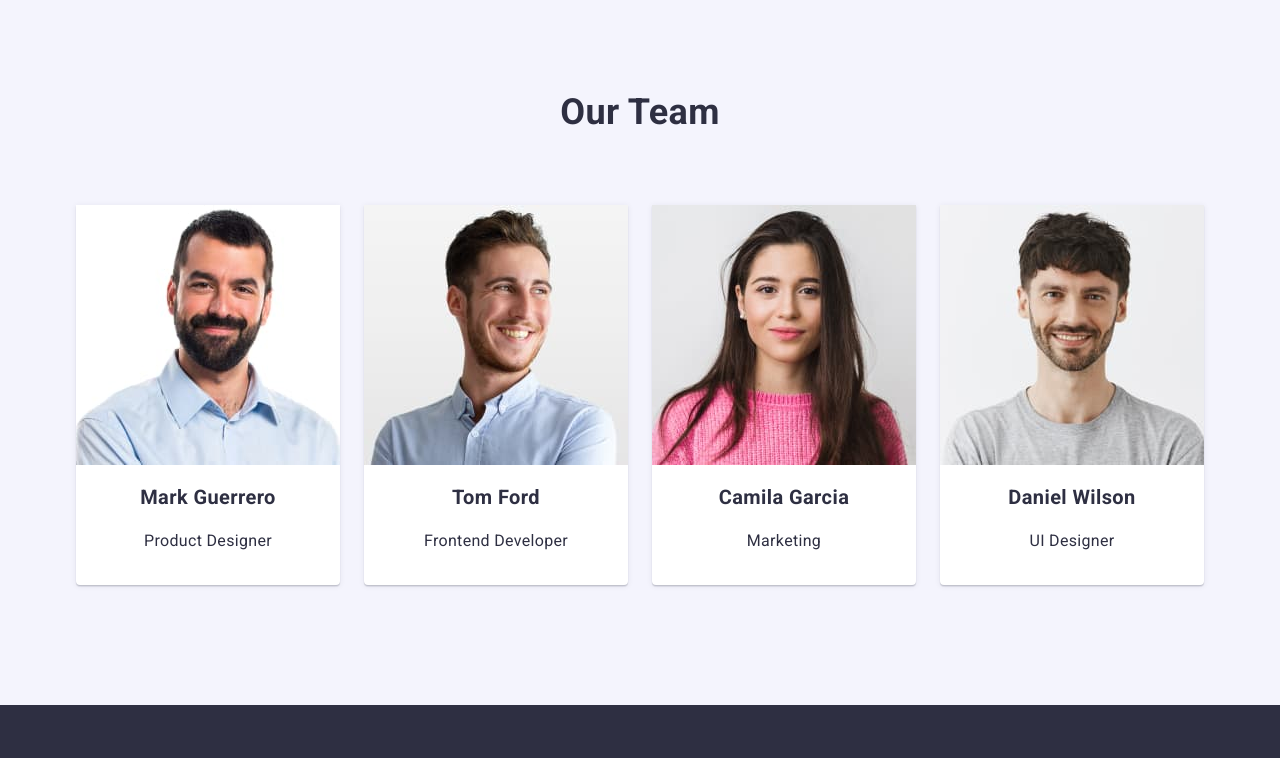
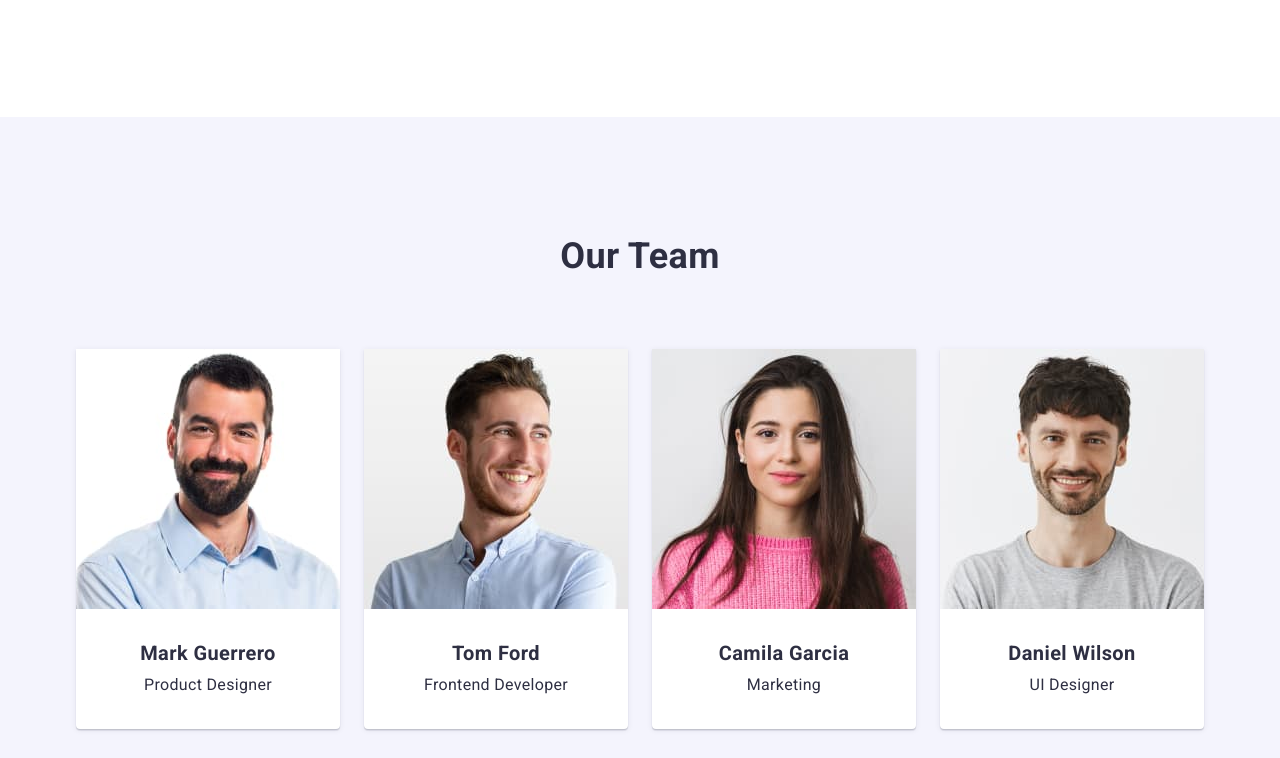
Before and after one commit to AlexDubin/goit-markup-hw-03, a plain HTML site: page index.html in a window 1280 px wide. Shown: the part 1462-2220 px from the top of the page. Drawn offline with nearby package versions, Linux system fonts and the light colour scheme.

Commit message:
cards commit

```diff
--- a/css/style.css
+++ b/css/style.css
@@ -18,7 +18,7 @@ body {
   letter-spacing: 0.02em;
 }
 
-a {
+a, h1, h2, h3, h4, h5, h6, p, ul {
   margin-top: 0;
   margin-bottom: 0;
 }
@@ -130,6 +130,8 @@ box-shadow: 0px 2px 1px rgba(46, 47, 66, 0.08), 0px 1px 1px rgba(46, 47, 66, 0.1
 /* Hero */
 
 .hero {
+  padding-top: 192px;
+  padding-bottom: 192px;
   background: var(--title-text-color);
   text-align: center;
 }
@@ -238,6 +240,10 @@ title {
   display: flex;
 }
 
+.team-card-text {
+  padding: 32px;
+}
+
 .team .list-team + .list-team {
   margin-left: 24px;
 }
@@ -248,8 +254,8 @@ title {
   font-size: 20px;
   line-height: 1.2;
   letter-spacing: 0.02em;
-  margin-top: 32;
-  margin-bottom: 8;
+  margin-top: 0;
+  margin-bottom: 8px;
 }
 
 .name-text {
@@ -356,7 +362,6 @@ box-shadow: 0px 1px 6px rgba(46, 47, 66, 0.08);
   font-weight: 700;
   font-size: 20px;
   line-height: 1.2;
-  margin-top: 32px;
   margin-bottom: 8px;
 }
 
@@ -374,12 +379,11 @@ box-shadow: 0px 1px 6px rgba(46, 47, 66, 0.08);
   color: var(--primary-text-color);
   font-size: 16px;
   line-height: 1.5;
-  margin-top: 0;
-  margin-bottom: 32px;
+
 }
 
 .cards-text-conteiner {
-  padding-left: 16px;
+  padding: 32px 16px;
 }
 
 /* footter */
@@ -420,7 +424,9 @@ box-shadow: 0px 1px 6px rgba(46, 47, 66, 0.08);
 .container {
   margin-left: auto;
   margin-right: auto;
-  width: 1128px;
+  padding-left: 15px;
+  padding-right: 15px;
+  width: 1158px;
 
 }
 
@@ -441,7 +447,6 @@ box-shadow: 0px 1px 6px rgba(46, 47, 66, 0.08);
   box-shadow: 0px 1px 6px rgba(46, 47, 66, 0.08), 0px 1px 1px rgba(46, 47, 66, 0.16),
     0px 2px 1px rgba(46, 47, 66, 0.08);
   border-radius: 0px 0px 4px 4px;
-  padding-bottom: 32px;
   text-align: center;
 }
 
--- a/index.html
+++ b/index.html
@@ -39,11 +39,9 @@
     <main>
       <!-- Hero -->
 
-      <section class="hero section">
+      <section class="hero">
         <div class="container">
-          <div class="hero-title-container">
           <h1 class="hero-title">Effective Solutions for Your Business</h1>
-          </div>
           <button type="button" class="button">Order Service</button>
         </div>
       </section>
@@ -92,9 +90,15 @@
         <div class="container">
           <h2 class="section-title">What are we doing</h2>
           <ul class="list work">
-            <li class="title-img"><img src="images/what_are_we_doing/mac.jpg" alt="mac" width="360" /></li>
-            <li class="title-img"><img src="images/what_are_we_doing/phone.jpg" alt="phone" width="360" /></li>
-            <li class="title-img"><img src="images/what_are_we_doing/hand.jpg" alt="hand" width="360" /></li>
+            <li class="title-img">
+              <img src="images/what_are_we_doing/mac.jpg" alt="mac" width="360" />
+            </li>
+            <li class="title-img">
+              <img src="images/what_are_we_doing/phone.jpg" alt="phone" width="360" />
+            </li>
+            <li class="title-img">
+              <img src="images/what_are_we_doing/hand.jpg" alt="hand" width="360" />
+            </li>
           </ul>
         </div>
       </section>
@@ -107,23 +111,31 @@
           <ul class="list team">
             <li class="list-team">
               <img src="images/work_team/mark.jpg" alt="Mark Guerrero" width="264" />
+              <div class="team-card-text">
                 <h3 class="name-title">Mark Guerrero</h3>
                 <p class="name-text">Product Designer</p>
+              </div>
             </li>
             <li class="list-team">
               <img src="images/work_team/tom.jpg" alt="Tom Ford" width="264" />
+              <div class="team-card-text">
                 <h3 class="name-title">Tom Ford</h3>
                 <p class="name-text">Frontend Developer</p>
+              </div>
             </li>
             <li class="list-team">
               <img src="images/work_team/camila.jpg" alt="Camila Garcia" width="264" />
+              <div class="team-card-text">
                 <h3 class="name-title">Camila Garcia</h3>
                 <p class="name-text">Marketing</p>
+              </div>
             </li>
             <li class="list-team">
               <img src="images/work_team/daniel.jpg" alt="Daniel Wilson" width="264" />
+              <div class="team-card-text">
                 <h3 class="name-title">Daniel Wilson</h3>
                 <p class="name-text">UI Designer</p>
+              </div>
             </li>
           </ul>
         </div>
```
Lines whose indentation alone changed are shown as unchanged.
